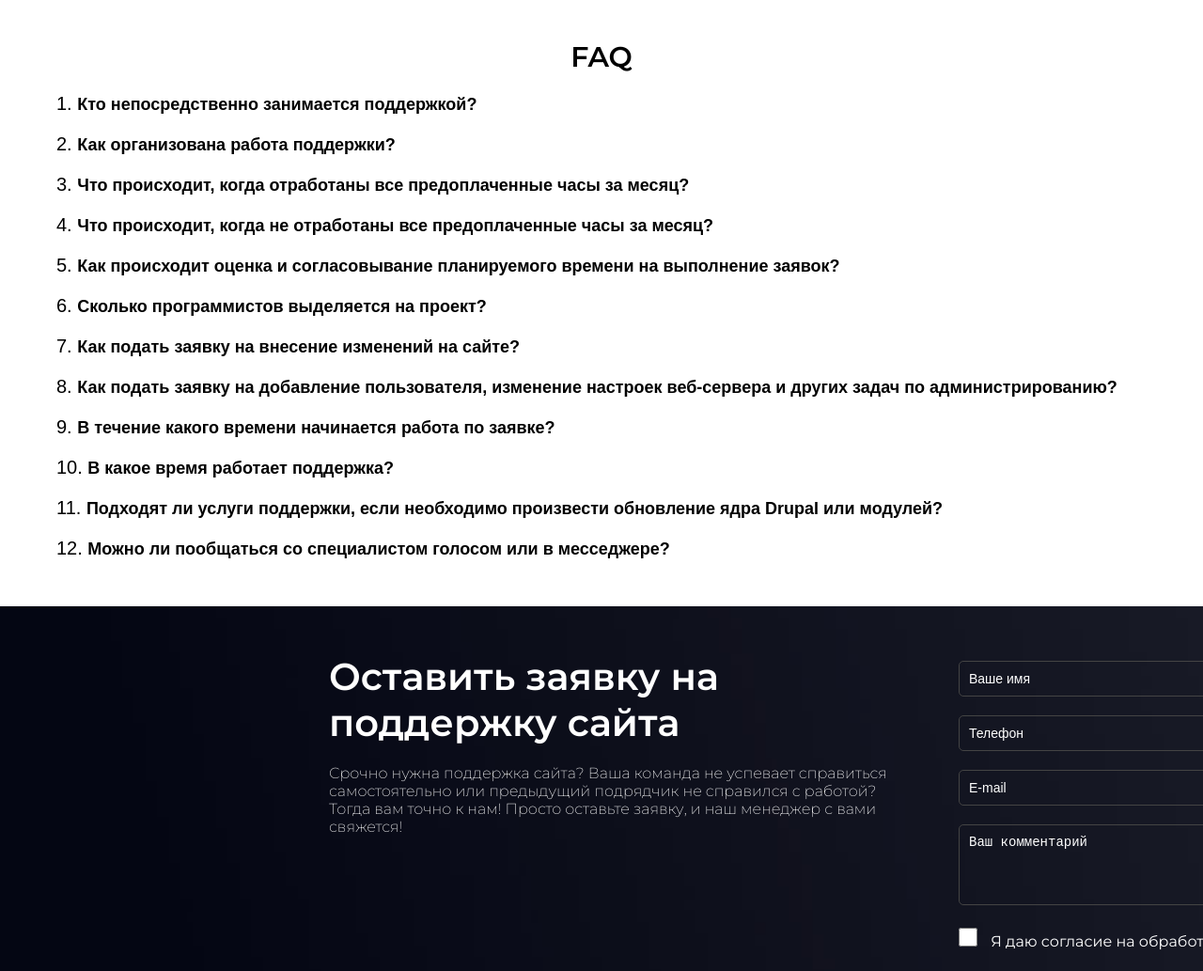
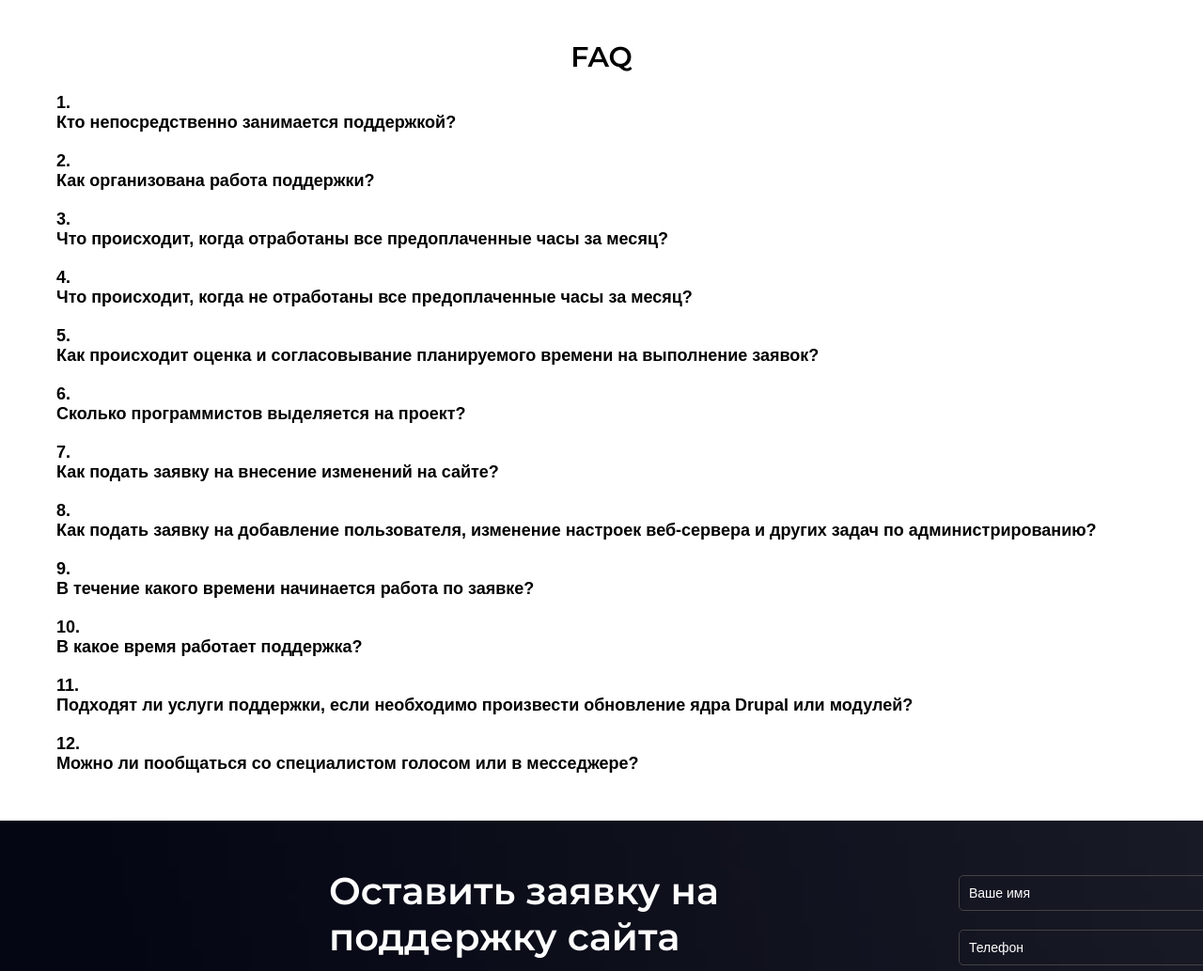
Before and after one commit to s0lnc3v/s0lnc3v.github.io, a plain HTML site: page project/index.html in a window 1280 px wide. Shown: the part 8537-9570 px from the top of the page at 94% size. Drawn offline with Linux system fonts and the light colour scheme.

Commit message:
Update style.css

```diff
--- a/project/style.css
+++ b/project/style.css
@@ -971,13 +971,11 @@ ul {
     font-size: 20px;
     cursor: pointer;
     background-color: #fff;
-}
-
-.faq-question p {
     display: inline;
     font-size: 18px;
     font-weight: 600;
 }
+
 .faq-answer {
     display: none;
     padding: 15px;
```
